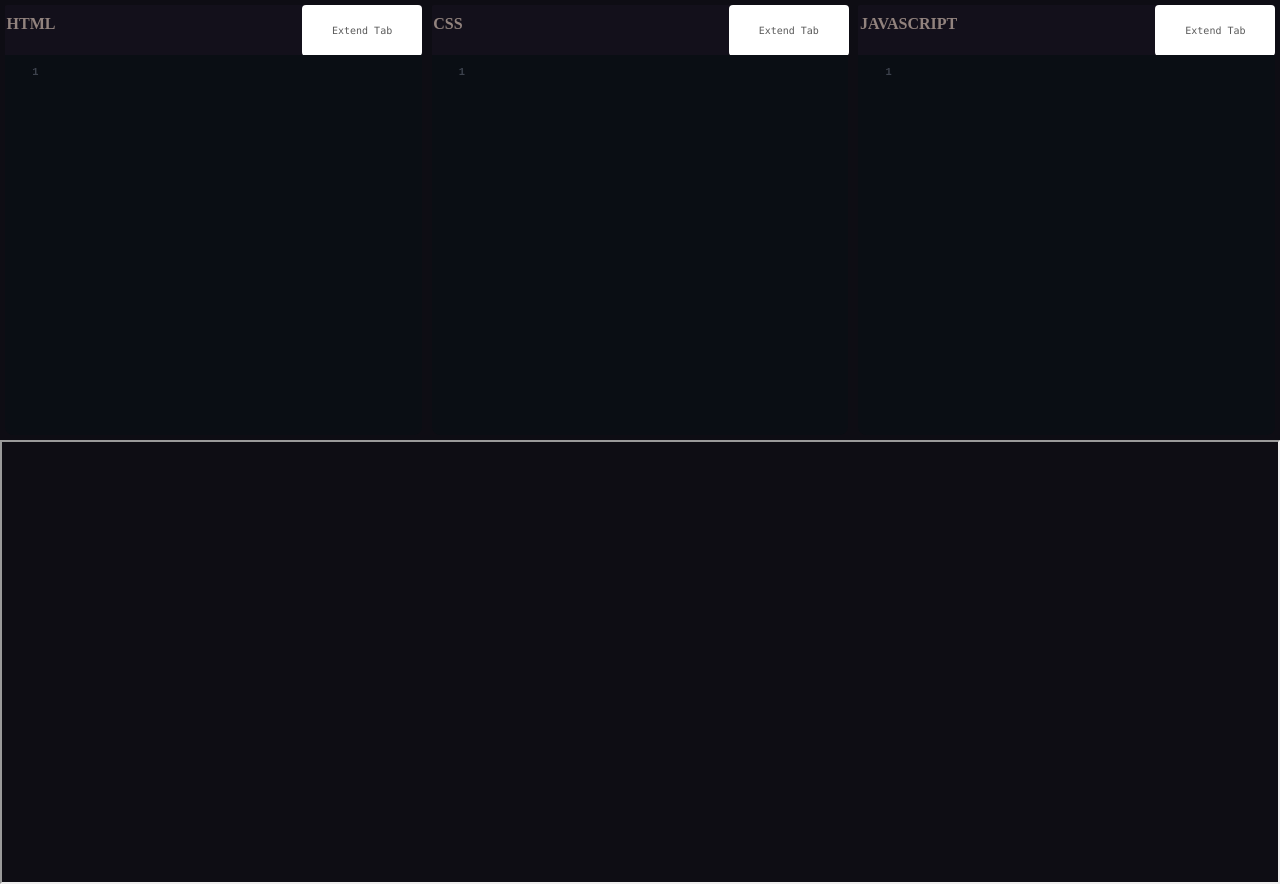
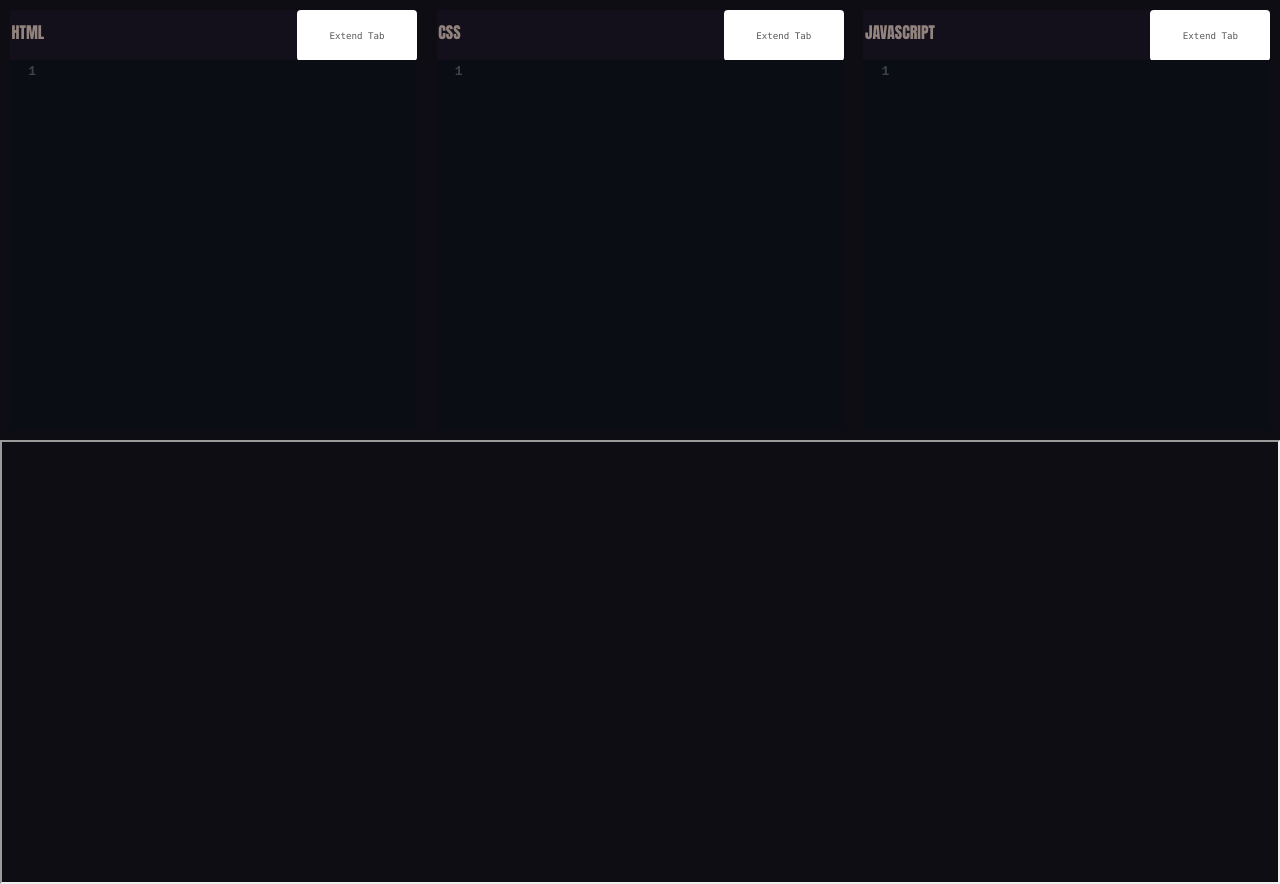
Before and after one commit to Plextora/plex-edit, a React app: page / in a window 1280 px wide. Built offline with nearby package versions, Linux system fonts and the light colour scheme.

Commit message:
Changed font and fixed an error where you couldn't edit after extending tab

```diff
--- a/src/index.css
+++ b/src/index.css
@@ -9,7 +9,7 @@ html {
    border: none;
    color: #000000a6;
    text-align: center;
-   font-size: 10px;
+   font-size: 9.174px;
    padding: 20px;
    width: 120px;
    transition: all 0.5s;
@@ -41,7 +41,7 @@ html {
 
 body {
   margin: auto;
-  font-family: quicksand;
+  font-family: Impact, Haettenschweiler, 'Arial Narrow Bold', sans-serif;
   font-weight: 900;
   background: #0e0d14;
   color: #92837e;
@@ -59,8 +59,7 @@ body {
 }
 
 .edit-container.collapsed .CodeMirror-scroll {
-  overflow: auto;
-  position: absolute;
+  overflow: hidden;
 }
 
 .edit-container {
@@ -68,7 +67,7 @@ body {
   flex-basis: 0;
   display: flex;
   flex-direction: column;
-  padding: 5px;
+  padding: 10px;
 }
 
 .edit-title {
@@ -81,14 +80,10 @@ body {
 }
 
 .CodeMirror {
-  zoom: 80%;
   height: 100% !important;
-  padding: 10px !important;
 }
 
 .code-mirror-wrapper {
-  flex-grow: 1;
-  border-bottom-right-radius: .5rem;
-  border-bottom-left-radius: .5rem;
+  flex-grow: 5;
   overflow: hidden;
 }
```
